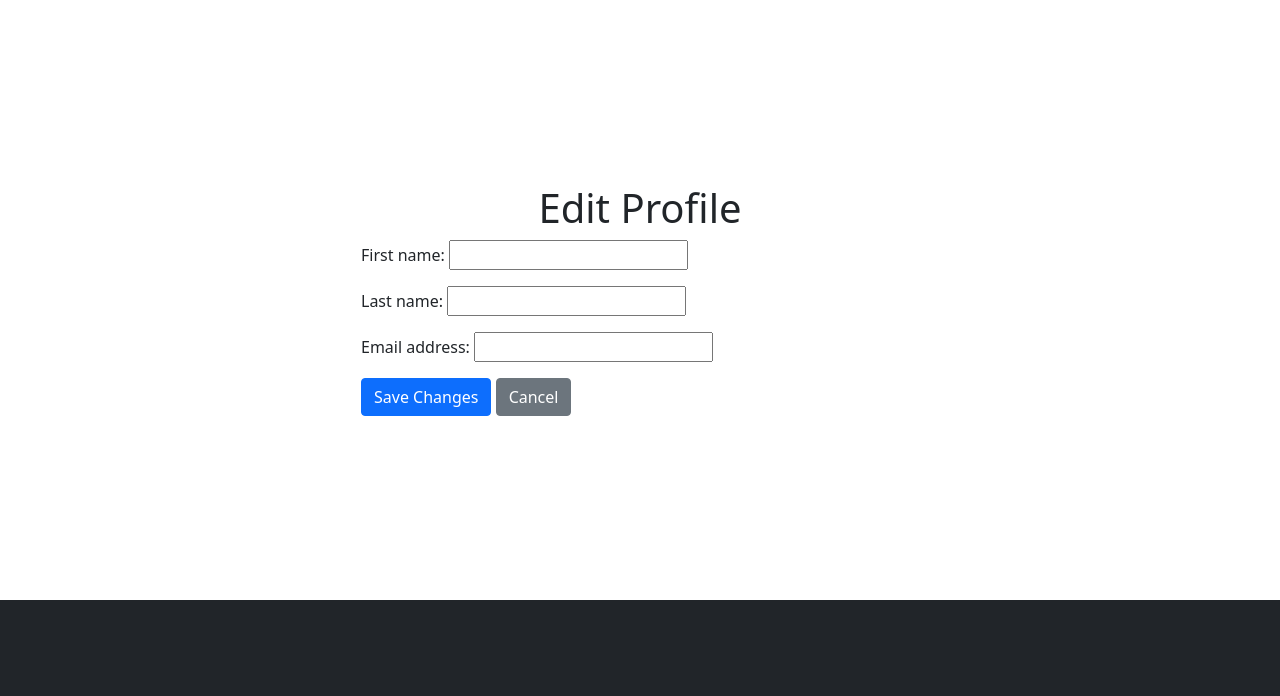
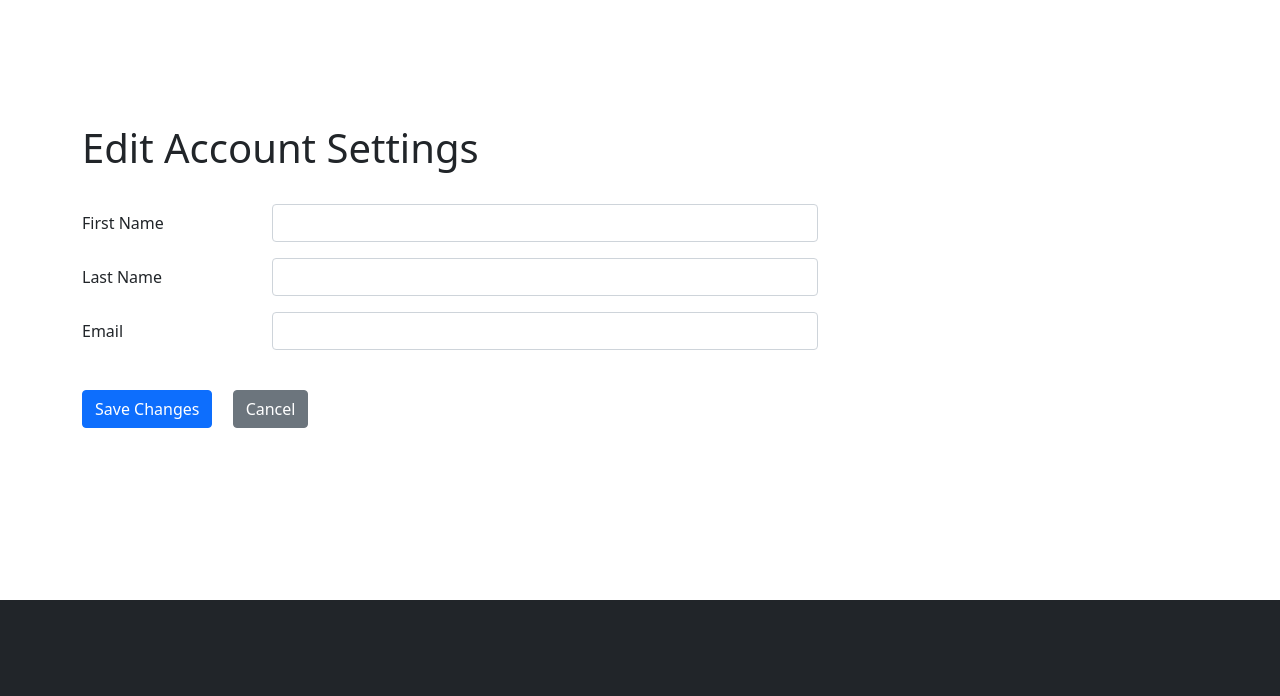
Before and after one commit to N8Brown/checkin_sms, a Django app: template text/templates/text/edit_user.html in a window 1280 px wide. Shown: the part 104-800 px from the top of the page. Run offline with Django 3.2, Linux system fonts and the light colour scheme; the template is opened without the code that fills it: values that come from a table or form of the project are taken from there, others are empty; some libraries are stand-ins or nearby versions.

Commit message:
Update all template stylings

```diff
--- a/text/forms.py
+++ b/text/forms.py
@@ -35,6 +35,9 @@ class UserRegistrationForm(UserCreationForm):
 
 class UserEditUserForm(UserChangeForm):
     password = None
+    first_name = forms.CharField(max_length=100, widget=forms.TextInput(attrs={'class':'form-control',}), label='')
+    last_name = forms.CharField(max_length=100, widget=forms.TextInput(attrs={'class':'form-control',}), label='')
+    email = forms.EmailField(widget=forms.EmailInput(attrs={'class':'form-control',}), label='')
 
     class Meta:
         model = User
--- a/text/templates/text/dashboard.html
+++ b/text/templates/text/dashboard.html
@@ -4,7 +4,7 @@
 
 
 <section class="mb-5">
-    <h1>Account Settings</h1>
+    <h1 class="pb-4">Account Settings</h1>
     <div class="row mb-3">
         <label for="first_name" class="col-sm-2 col-form-label">First Name</label>
         <div class="col-sm-10 col-md-6">
@@ -30,7 +30,7 @@
 
 
 <section class="mb-5">
-    <h2 class="h3">Check-In SMS URL & Phone Number</h2>
+    <h2 class="h3 pb-4">Check-In SMS URL & Phone Number</h2>
     <div class="row mb-3">
         <label for="user_url" class="col-sm-2 col-form-label">URL</label>
         <div class="col-sm-10 col-md-6">
@@ -53,7 +53,7 @@
 </section>
 
 <section >
-    <h2 class="h3">Client List</h2>
+    <h2 class="h3 pb-4">Client List</h2>
     <div class="overflow-scroll">
     {% if client_list %}
         <table class="table table-bordered">
--- a/text/templates/text/edit_user.html
+++ b/text/templates/text/edit_user.html
@@ -3,15 +3,34 @@
 
 {% block content %}
 
-<div class="row text-center">
-    <h1>Edit Profile</h1>
-</div>
+<section class="mb-5">
+    <h1 class="pb-4">Edit Account Settings</h1>
+    <form action="{% url 'user_edit_user' %}" method="POST">
+        {% csrf_token %}
+        <div class="row mb-3">
+            <label for="first_name" class="col-sm-2 col-form-label">First Name</label>
+            <div class="col-sm-10 col-md-6">
+                {{ form.first_name }}
+            </div>
+        </div>
+        <div class="row mb-3">
+            <label for="last_name" class="col-sm-2 col-form-label">Last Name</label>
+            <div class="col-sm-10 col-md-6">
+                {{ form.last_name }}
+            </div>
+        </div>
+        <div class="row mb-3">
+            <label for="email" class="col-sm-2 col-form-label">Email</label>
+            <div class="col-sm-10 col-md-6">
+                {{ form.email }}
+            </div>
+        </div>
+        <input class="btn btn-primary mt-4 me-3" type="submit" value="Save Changes">
+        <input class="btn btn-secondary mt-4" type="submit" value="Cancel" formaction="{% url 'user_dashboard' %}">
+    </form>
+</section>
 
-<form class="col-md-6 offset-md-3" action="{% url 'user_edit_user' %}" method="POST">
-    {% csrf_token %}
-    {{ form.as_p }}
-    <input class="btn btn-primary" type="submit" value="Save Changes">
-    <input class="btn btn-secondary" type="submit" value="Cancel" formaction="{% url 'user_dashboard' %}">
-</form>
+
+
 
 {% endblock %}
--- a/text/templates/text/login.html
+++ b/text/templates/text/login.html
@@ -12,7 +12,7 @@
     <div class="mb-3">
       <input type="password" class="form-control" name="login_password" placeholder="Password">
     </div>
-    <button type="submit" class="btn btn-primary">Login</button>
+    <button type="submit" class="btn btn-primary mt-4">Login</button>
 </form>
 
 {% endblock %}
--- a/text/templates/text/register.html
+++ b/text/templates/text/register.html
@@ -4,14 +4,14 @@
 {% block content %}
 
 <div class="row text-center">
-    <h1>Register</h1>
+    <h1 class="mb-4">Register</h1>
 </div>
 
 
 <form class="col-md-6 offset-md-3" action="{% url 'user_register' %}" method="POST">
     {% csrf_token %}
     {{ form.as_p }}
-    <input class="btn btn-primary" type="submit" value="Register">
+    <input class="btn btn-primary mt-4" type="submit" value="Register">
 </form>
 
 {% endblock %}
```
Also changed, not shown: text/templates/text/client_confirmation.html (+10 -1 lines), text/templates/text/invitation_code.html (+6 -9 lines), text/templates/text/search_phone.html (+6 -6 lines).
